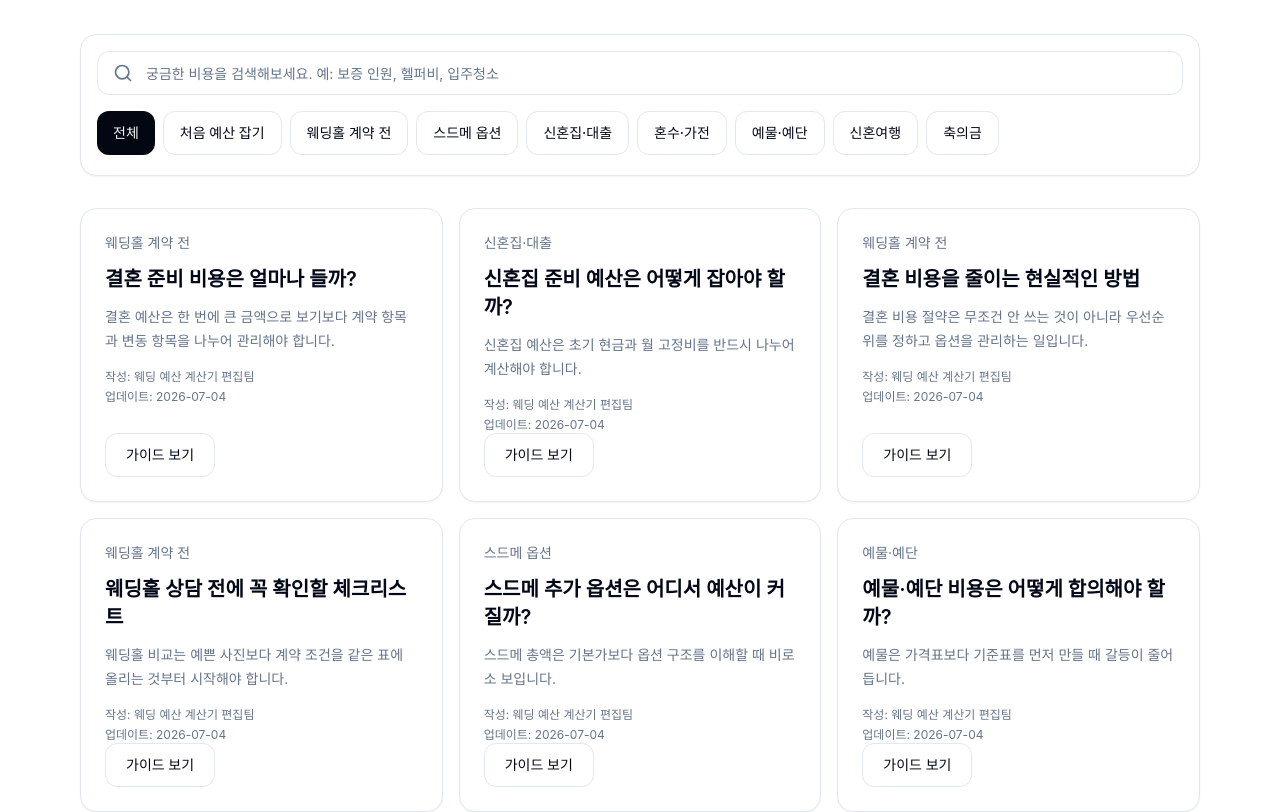
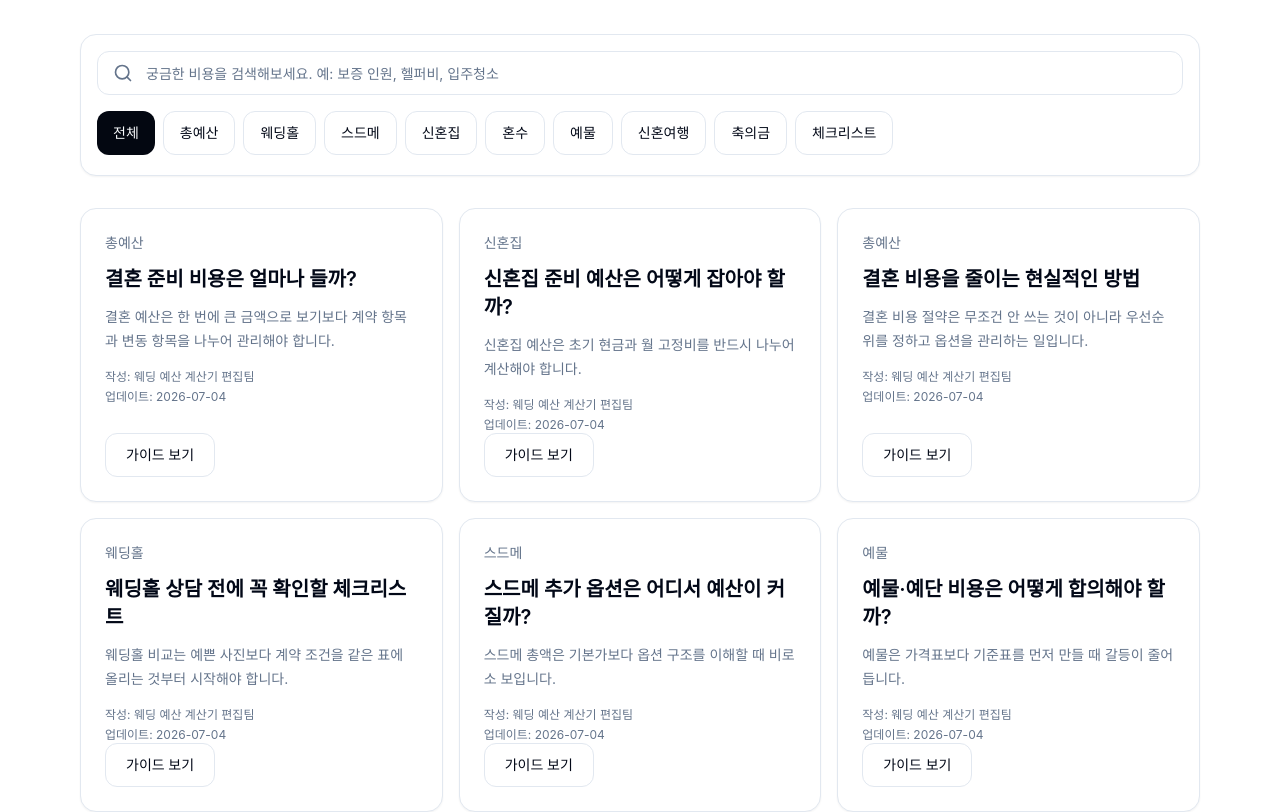
Before and after one commit to khs0813/wedding-calculator, a Next.js app: page /guides in a window 1280 px wide. Shown: the part 951-1763 px from the top of the page. Built offline with nearby package versions, Linux system fonts and the light colour scheme; no server answers.

Commit message:
seo code change

```diff
--- a/package.json
+++ b/package.json
@@ -11,7 +11,8 @@
     "lint": "eslint . --max-warnings=0",
     "audit:prod": "npm audit --omit=dev",
     "audit:all": "npm audit",
-    "check:seo-security": "node scripts/check-seo-security.mjs"
+    "check:seo-security": "node scripts/check-seo-security.mjs",
+    "e2e": "playwright test"
   },
   "dependencies": {
     "@hookform/resolvers": "^5.4.0",
@@ -27,6 +28,7 @@
     "zod": "^4.4.3"
   },
   "devDependencies": {
+    "@playwright/test": "1.61.1",
     "@types/node": "^25.9.1",
     "@types/react": "^19.2.15",
     "@types/react-dom": "^19.2.3",
--- a/server.mjs
+++ b/server.mjs
@@ -26,7 +26,7 @@ const contentTypes = new Map([
 
 const securityHeaders = {
   "Content-Security-Policy-Report-Only":
-    "default-src 'self'; base-uri 'self'; object-src 'none'; frame-ancestors 'none'; img-src 'self' data: https:; font-src 'self' data:; style-src 'self' 'unsafe-inline'; script-src 'self' 'unsafe-inline' https:; connect-src 'self' https:; frame-src https:; upgrade-insecure-requests",
+    "default-src 'self'; base-uri 'self'; object-src 'none'; frame-ancestors 'none'; img-src 'self' data: https:; font-src 'self' data:; style-src 'self' 'unsafe-inline'; script-src 'self' 'unsafe-inline' https:; connect-src 'self' https:; frame-src https:",
   "Referrer-Policy": "strict-origin-when-cross-origin",
   "X-Content-Type-Options": "nosniff",
   "X-Frame-Options": "DENY",
@@ -74,7 +74,7 @@ function sendFile(res, filePath, statusCode, pathname = "") {
   const contentType = contentTypes.get(extension) || "application/octet-stream";
   const isCrawlerControlFile = pathname === "/robots.txt" || pathname === "/sitemap.xml";
   const extraHeaders = pathname === "/summary" || pathname === "/summary/"
-    ? { "X-Robots-Tag": "noindex,follow" }
+    ? { "X-Robots-Tag": "noindex, follow" }
     : {};
 
   res.writeHead(statusCode, {
--- a/src/app/summary/page.tsx
+++ b/src/app/summary/page.tsx
@@ -30,7 +30,10 @@ export const metadata: Metadata = {
     description: "결혼·신혼 예산 계산기 결과를 한 화면에서 비교하세요.",
     images: [absoluteUrl("/og-default.png")],
   },
-  robots: "noindex,follow",
+  robots: {
+    index: false,
+    follow: true,
+  },
 };
 
 export default function SummaryPage() {
--- a/src/components/calculators/CalculatorShell.tsx
+++ b/src/components/calculators/CalculatorShell.tsx
@@ -24,10 +24,54 @@ const conversationPrompts: Record<CalculatorConfig["slug"], string[]> = {
   "congratulatory-money": ["관계 기준", "식사 참석", "상호성"],
 };
 
+const exampleResults: Record<CalculatorConfig["slug"], { scenario: string; result: string; note: string }> = {
+  "wedding-cost": {
+    scenario: "예상 하객 200명, 식대 7만 원, 웨딩홀 대관/패키지 300만 원, 스드메 300만 원, 혼수 1,200만 원, 신혼여행 600만 원을 입력하는 경우",
+    result: "식대 1,400만 원을 포함해 주요 항목 합계는 약 3,500만 원입니다. 하객 1인당 예상 축의금을 5만 원으로 보면 예상 회수액은 1,000만 원입니다.",
+    note: "예비비와 예물·청첩장·스냅 등 추가 항목 입력에 따라 실제 부담 예상 금액이 달라집니다.",
+  },
+  "newlywed-home-budget": {
+    scenario: "전세보증금 2억 원, 대출금 1억 2천만 원, 월 관리비 20만 원, 가전·가구·이사 등 초기 비용 1,500만 원을 입력하는 경우",
+    result: "초기 현금 필요액은 보증금에서 대출금을 뺀 8,000만 원에 초기 비용 1,500만 원을 더한 약 9,500만 원입니다.",
+    note: "대출 월 상환액은 금리와 대출기간을 입력하면 월 고정 주거비에 함께 반영됩니다.",
+  },
+  "wedding-hall-cost": {
+    scenario: "예상 하객 200명, 보증 인원 180명, 식대 7만 원, 대관료 300만 원, 꽃장식 100만 원을 입력하는 경우",
+    result: "식대는 보증 인원과 예상 하객 수 중 큰 값인 200명을 기준으로 1,400만 원입니다. 대관료와 꽃장식을 더하면 웨딩홀 예상 비용은 약 1,800만 원입니다.",
+    note: "부가세와 봉사료가 별도인 견적이면 최종 결제액은 더 커질 수 있습니다.",
+  },
+  "studio-dress-makeup-cost": {
+    scenario: "스튜디오 120만 원, 드레스 150만 원, 메이크업 80만 원, 원본·앨범·헬퍼비 등 추가 옵션 100만 원을 입력하는 경우",
+    result: "기본 패키지는 350만 원, 추가 옵션은 100만 원으로 스드메 예상 총액은 약 450만 원입니다.",
+    note: "원본 파일, 드레스 추가금, 출장비는 계약 조건에 따라 별도 청구될 수 있습니다.",
+  },
+  "honsu-budget": {
+    scenario: "냉장고 250만 원, 세탁기 180만 원, 침대 200만 원, 소파 150만 원, 주방·생활용품 100만 원을 입력하는 경우",
+    result: "가전·가구·생활용품을 합친 혼수 예상 비용은 약 880만 원입니다.",
+    note: "목표 예산을 입력하면 예산 초과 또는 잔여 금액을 함께 확인할 수 있습니다.",
+  },
+  "wedding-gift-budget": {
+    scenario: "결혼반지 200만 원, 예물 시계 300만 원, 양가 선물 200만 원, 한복 100만 원을 입력하는 경우",
+    result: "예물·가족 선물 예상 총액은 약 800만 원입니다.",
+    note: "신랑 측·신부 측 예상 예산은 단순 참고 배분이며 실제 부담 방식은 양가 협의에 따라 달라집니다.",
+  },
+  "honeymoon-budget": {
+    scenario: "항공 200만 원, 숙박 250만 원, 식비 100만 원, 액티비티 80만 원, 쇼핑 100만 원, 2명 5일 여행을 입력하는 경우",
+    result: "신혼여행 예상 총액은 약 730만 원이고, 1인당 약 365만 원, 1일 평균 약 146만 원입니다.",
+    note: "환전 예산과 현지 지출을 중복 입력하지 않도록 사용 목적을 나눠 입력하세요.",
+  },
+  "congratulatory-money": {
+    scenario: "친한 친구, 친밀도 높음, 식사 참석, 동반자 없음, 수도권 기준으로 선택하는 경우",
+    result: "관계와 참석 조건을 반영해 1만 원 단위로 반올림한 참고용 축의금 범위를 표시합니다.",
+    note: "추천 금액은 강제 기준이 아니며 본인의 재정 상황과 관계를 함께 고려해야 합니다.",
+  },
+};
+
 export function CalculatorShell({ config }: { config: CalculatorConfig }) {
   const content = calculatorContent[config.slug];
   const relatedGuides = guides.filter((guide) => content.relatedGuideSlugs.includes(guide.slug));
   const prompts = conversationPrompts[config.slug];
+  const example = exampleResults[config.slug];
 
   return (
     <div className="calculator-page mx-auto w-full max-w-6xl overflow-hidden px-4 py-10">
@@ -174,6 +218,16 @@ export function CalculatorShell({ config }: { config: CalculatorConfig }) {
         </Card>
 
         <Card className="p-6 md:p-8">
+          <p className="text-sm font-semibold uppercase tracking-[0.2em] text-muted-foreground">예시</p>
+          <h2 className="mt-2 text-2xl font-semibold text-foreground">예시 결과</h2>
+          <div className="mt-4 space-y-3 text-sm leading-7 text-muted-foreground">
+            <p>{example.scenario}</p>
+            <p className="rounded-2xl border border-border bg-muted p-4 font-semibold text-foreground">{example.result}</p>
+            <p>{example.note}</p>
+          </div>
+        </Card>
+
+        <Card className="p-6 md:p-8">
           <p className="text-sm font-semibold uppercase tracking-[0.2em] text-muted-foreground">계산 기준</p>
           <h2 className="mt-2 text-2xl font-semibold text-foreground">예상 비용 산정 기준</h2>
           <div className="mt-4 space-y-3 text-sm leading-7 text-muted-foreground">
--- a/src/components/content/GuideFilterList.tsx
+++ b/src/components/content/GuideFilterList.tsx
@@ -8,26 +8,54 @@ import { Card, CardContent } from "@/components/ui/card";
 
 const categories = [
   "전체",
-  "처음 예산 잡기",
-  "웨딩홀 계약 전",
-  "스드메 옵션",
-  "신혼집·대출",
-  "혼수·가전",
-  "예물·예단",
+  "총예산",
+  "웨딩홀",
+  "스드메",
+  "신혼집",
+  "혼수",
+  "예물",
   "신혼여행",
   "축의금",
+  "체크리스트",
 ];
 
+const guideCategoryBySlug: Record<string, string> = {
+  "wedding-cost-guide": "총예산",
+  "wedding-saving-tips": "총예산",
+  "wedding-budget-timeline-guide": "체크리스트",
+  "small-wedding-budget-guide": "총예산",
+  "wedding-contract-check-guide": "체크리스트",
+  "wedding-hall-checklist": "웨딩홀",
+  "wedding-guest-budget-table-guide": "웨딩홀",
+  "wedding-hall-meal-cost-table-guide": "웨딩홀",
+  "sdme-options-guide": "스드메",
+  "sdme-extra-cost-table-guide": "스드메",
+  "newlywed-budget-guide": "신혼집",
+  "newlywed-loan-planning-guide": "신혼집",
+  "newlywed-home-initial-cost-guide": "신혼집",
+  "honsu-priority-guide": "혼수",
+  "appliance-budget-table-guide": "혼수",
+  "wedding-gift-negotiation-guide": "예물",
+  "honeymoon-destination-budget-guide": "신혼여행",
+  "honeymoon-budget-ratio-guide": "신혼여행",
+  "congratulatory-money-etiquette-guide": "축의금",
+  "congratulatory-money-table-guide": "축의금",
+};
+
 function getGuideCategory(guide: Guide) {
+  const mappedCategory = guideCategoryBySlug[guide.slug];
+  if (mappedCategory) return mappedCategory;
+
   const text = `${guide.title} ${guide.description} ${guide.keywords.join(" ")}`;
-  if (/웨딩홀|보증 인원|식대|계약/.test(text)) return "웨딩홀 계약 전";
-  if (/스드메|드레스|헬퍼비|원본/.test(text)) return "스드메 옵션";
-  if (/신혼집|대출|전세|입주|월세/.test(text)) return "신혼집·대출";
-  if (/혼수|가전|가구|청소/.test(text)) return "혼수·가전";
-  if (/예물|예단|양가|반지/.test(text)) return "예물·예단";
+  if (/웨딩홀|보증 인원|식대/.test(text)) return "웨딩홀";
+  if (/스드메|드레스|헬퍼비|원본/.test(text)) return "스드메";
+  if (/신혼집|대출|전세|입주|월세/.test(text)) return "신혼집";
+  if (/혼수|가전|가구|청소/.test(text)) return "혼수";
+  if (/예물|예단|양가|반지/.test(text)) return "예물";
   if (/신혼여행|허니문|여행/.test(text)) return "신혼여행";
   if (/축의금|하객/.test(text)) return "축의금";
-  return "처음 예산 잡기";
+  if (/체크리스트|계약|일정표/.test(text)) return "체크리스트";
+  return "총예산";
 }
 
 export function GuideFilterList({ guides }: { guides: Guide[] }) {
```
Also changed, not shown: playwright.config.ts (added, +28 -0 lines), render.yaml (+32 -1 lines), 2 other files (tests, documents, lock files or other folders).
